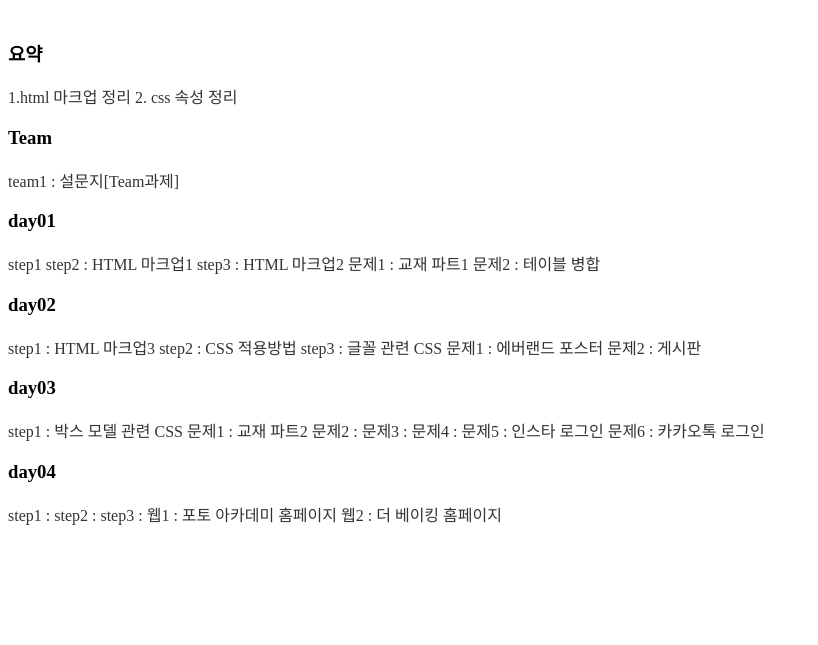
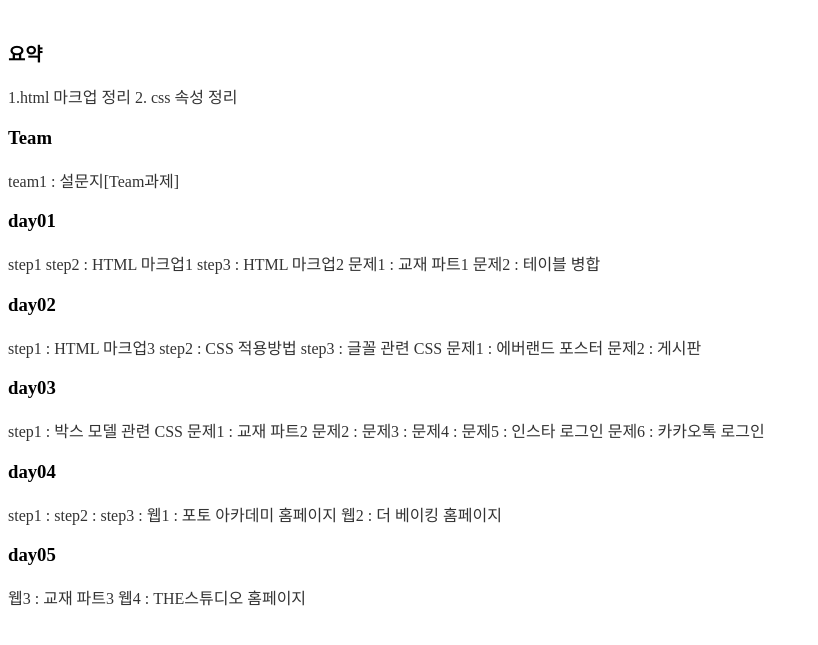
Before and after one commit to me5290/front, a plain HTML site: page index.html in a window 1280 px wide. Shown: the part 87-732 px from the top of the page, without its empty margins (0-818 px from the left). Drawn offline with Linux system fonts and the light colour scheme; files that its build step writes are made by us from their sources; a script that the page names is missing.

Commit message:
day05 index

```diff
--- a/index.html
+++ b/index.html
@@ -52,5 +52,10 @@
     <a href="day04/step3.html">step3 :</a>
     <a href="day04/web1/index.html">웹1 : 포토 아카데미 홈페이지</a>
     <a href="day04/web2/index.html">웹2 : 더 베이킹 홈페이지</a>
+    <br/>
+
+    <h3>day05</h3>
+    <a href="day05/web3/index.html">웹3 : 교재 파트3</a>
+    <a href="day05/web4/index.html">웹4 : THE스튜디오 홈페이지</a>
 </body>
 </html>
```
Also changed, not shown: day05/web4/img/logo.png.
